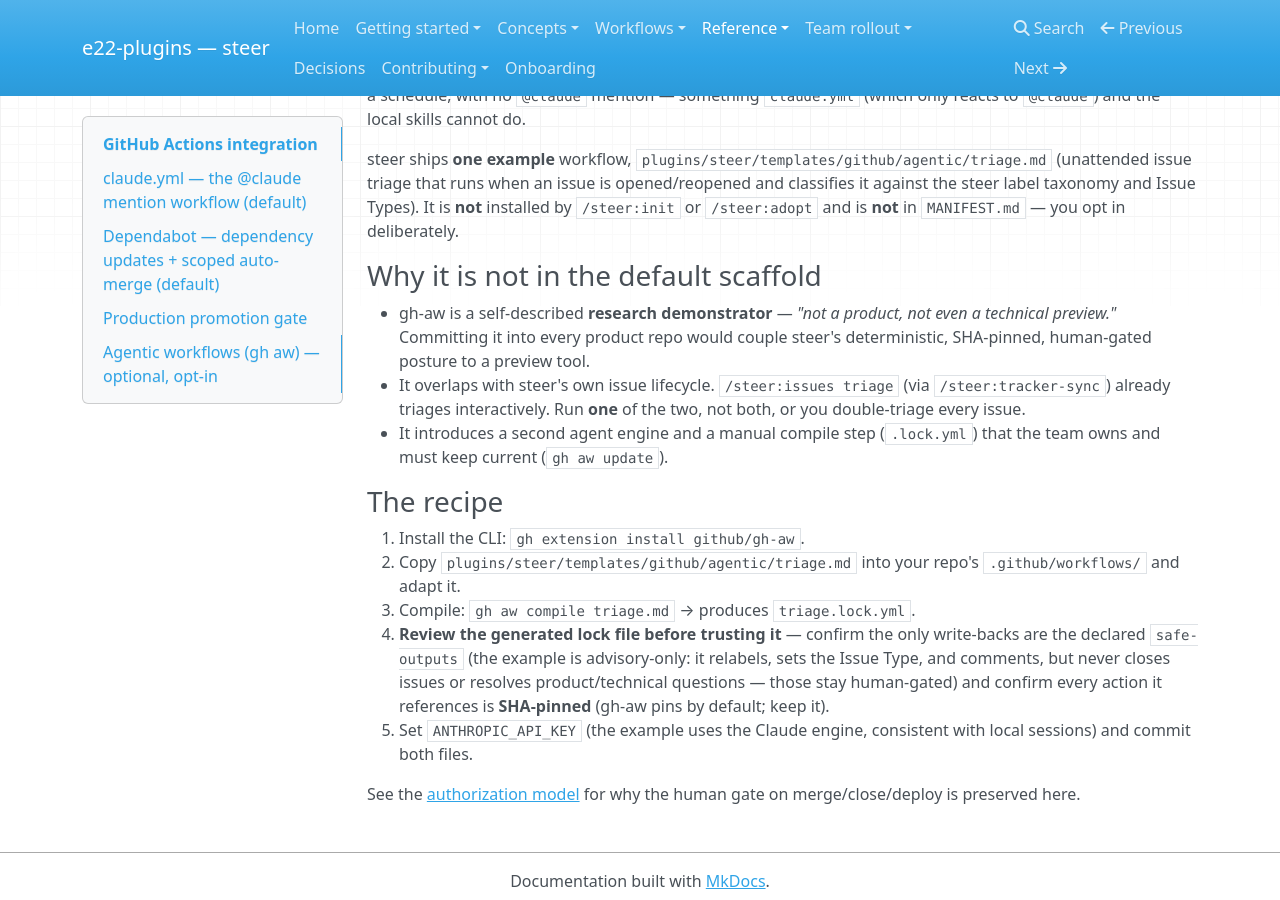
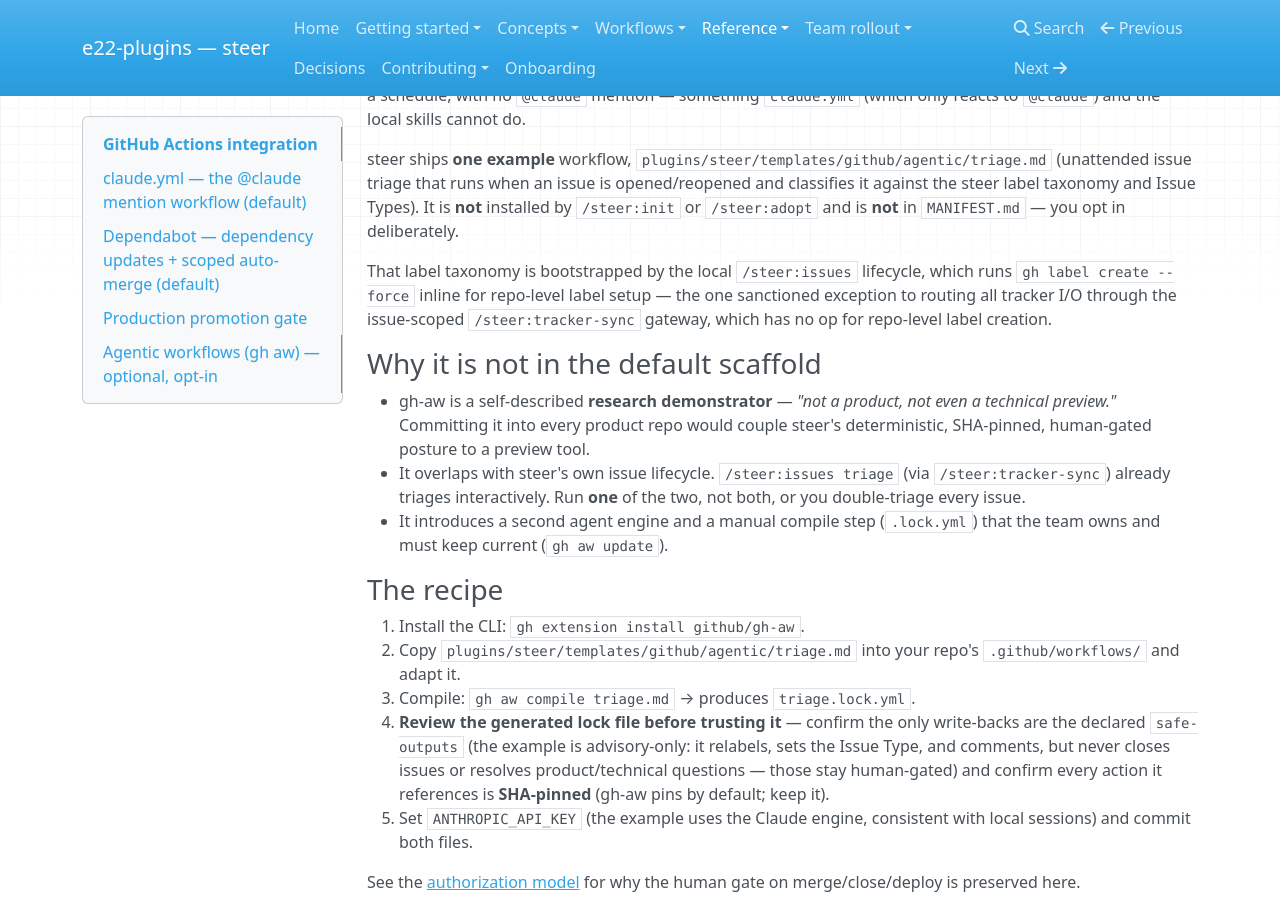
Before and after one commit to element22llc/e22-plugins, an MkDocs documentation site: the page built from docs/reference/github-integration.md, in a window 1280 px wide and 900 px high, scrolled down 2499 px. Built offline with MkDocs 1.6.1, drawn with Linux system fonts in a browser that asks for light colours; nearby versions of some CDN libraries.

Commit message:
docs(github): note /steer:issues bootstraps the label taxonomy (#265, #269, #272)
Co-Authored-By: Claude Opus 4.8 (1M context) <noreply@anthropic.com>

```diff
--- a/docs/reference/github-integration.md
+++ b/docs/reference/github-integration.md
@@ -129,6 +129,11 @@ runs when an issue is opened/reopened and classifies it against the steer label
 taxonomy and Issue Types). It is **not** installed by `/steer:init` or
 `/steer:adopt` and is **not** in `MANIFEST.md` — you opt in deliberately.
 
+That label taxonomy is bootstrapped by the local `/steer:issues` lifecycle, which
+runs `gh label create --force` inline for repo-level label setup — the one
+sanctioned exception to routing all tracker I/O through the issue-scoped
+`/steer:tracker-sync` gateway, which has no op for repo-level label creation.
+
 ### Why it is not in the default scaffold
 
 - gh-aw is a self-described **research demonstrator** — *"not a product, not even
```
